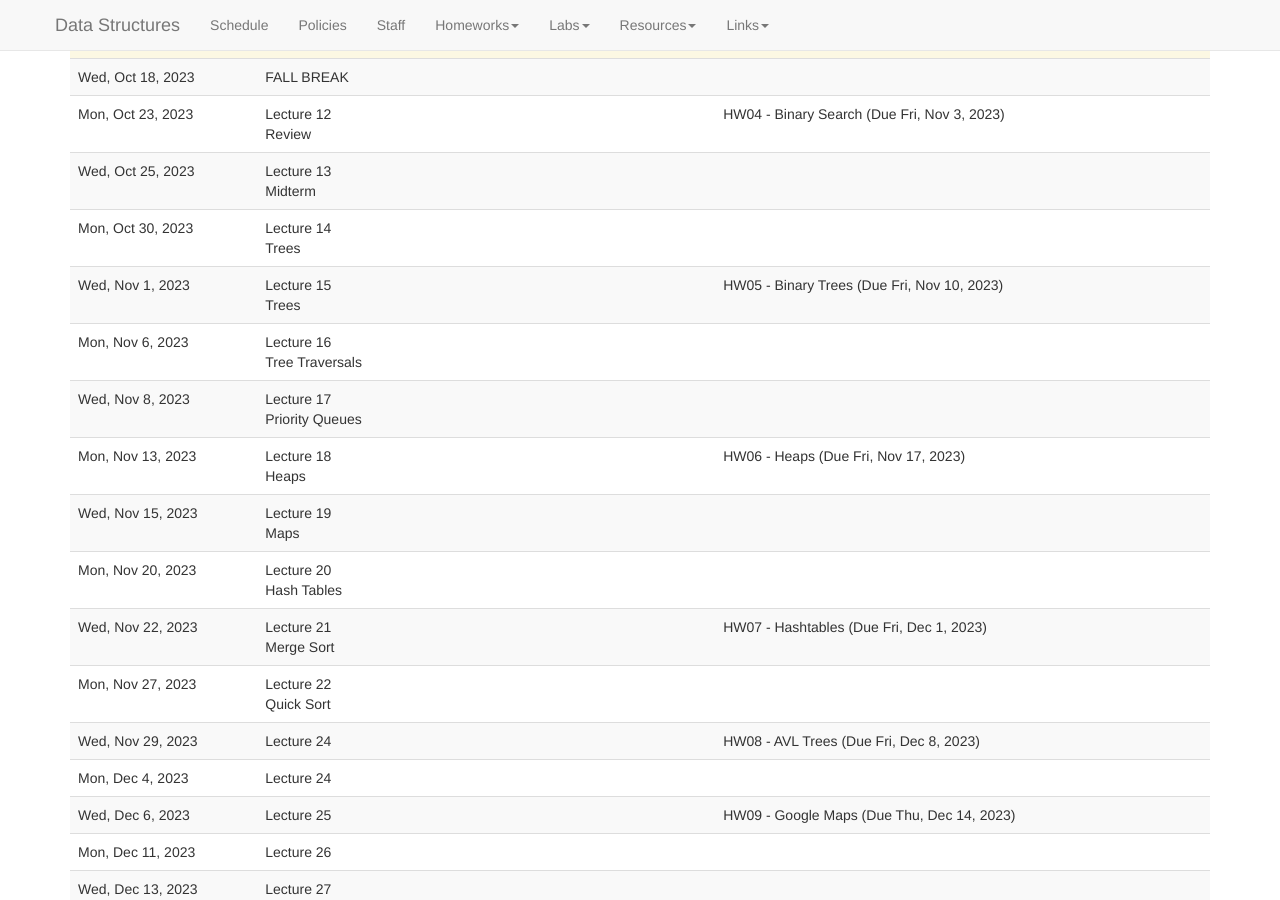
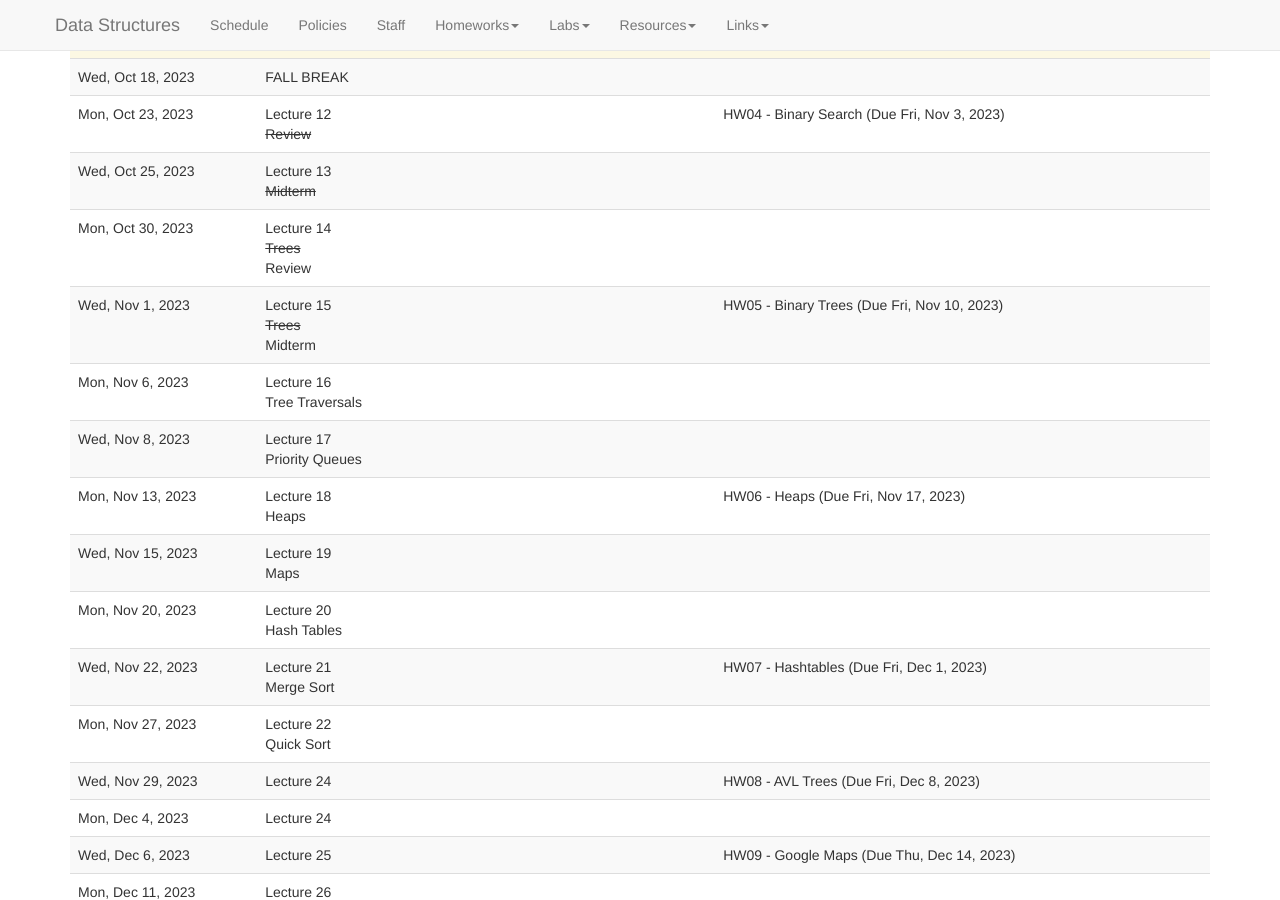
Before and after one commit to kalte0/BMC-CS-151.github.io, a Jekyll site: the page built from schedule.md, in a window 1280 px wide and 900 px high, scrolled down 1041 px. Built offline with Jekyll 4.4.1, drawn with Linux system fonts in a browser that asks for light colours; nearby versions of some CDN libraries.

Commit message:
schedule: fixed mditerm date

```diff
--- a/_data/schedule.yaml
+++ b/_data/schedule.yaml
@@ -148,7 +148,7 @@
       type: "'no_lecture'"
     -
       date: 2023-10-23
-      title: Lecture 12 <br> Review
+      title: Lecture 12 <br> <s>Review</s>
       slides: ~
       recording: ~
       assignments:
@@ -158,17 +158,17 @@
           _url: "labs/Lab00.html"
     -
       date: 2023-10-25
-      title: Lecture 13 <br> Midterm
+      title: Lecture 13 <br> <s>Midterm</s>
       slides: ~
       recording: ~
     -
       date: 2023-10-30
-      title: Lecture 14 <br> Trees
+      title: Lecture 14 <br> <s> Trees </s> <br> Review
       slides: ~
       recording: ~
     -
       date: 2023-11-01
-      title: Lecture 15 <br> Trees
+      title: Lecture 15 <br> <s>Trees</s> <br> Midterm
       slides: ~
       recording: ~
       assignments:
```
